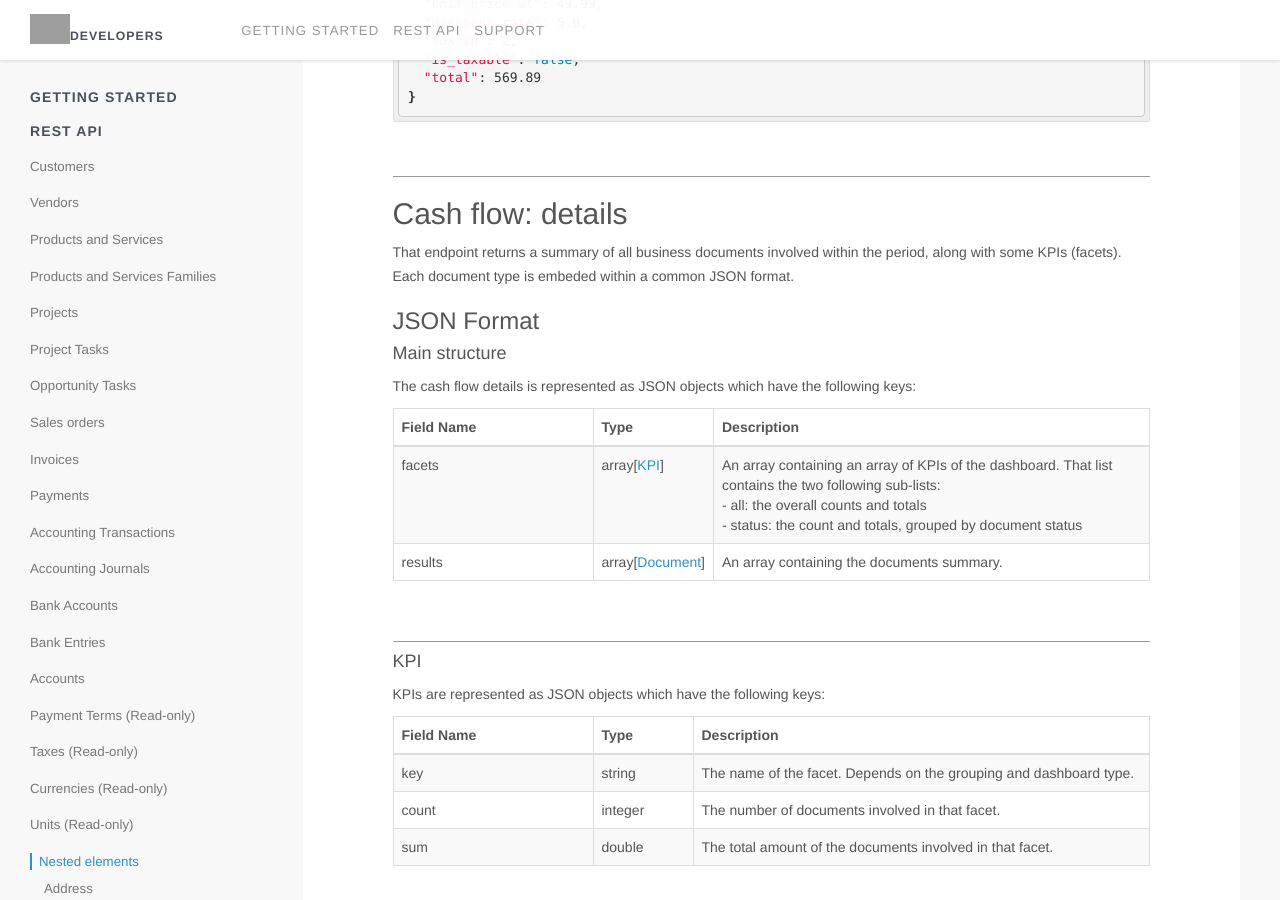
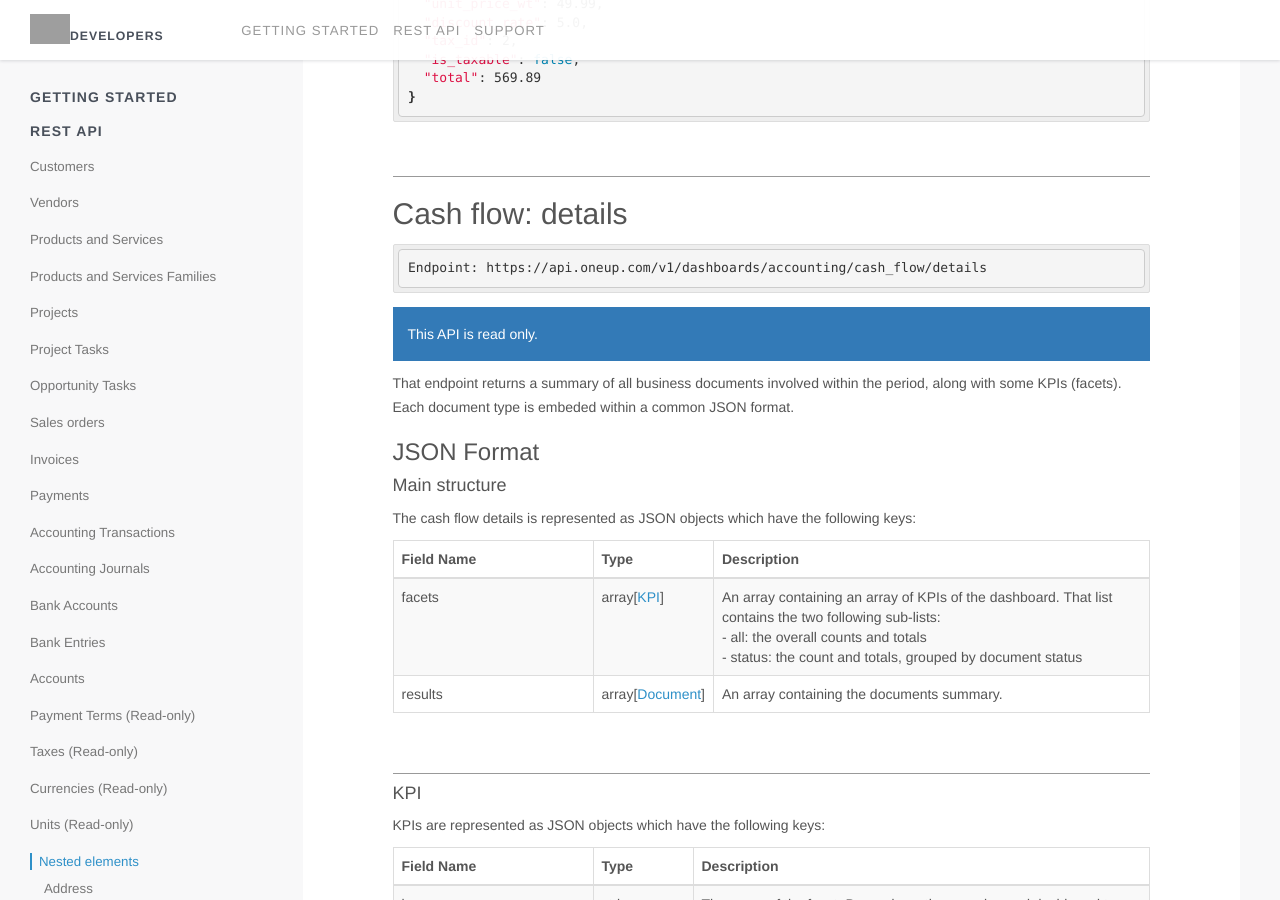
Before and after one commit to myERP/myerp.github.io, a Jekyll site: the page built from docs/1.0/api/index.html, in a window 1280 px wide and 900 px high, scrolled down 39656 px. Built offline with Jekyll 4.4.1, drawn with Linux system fonts in a browser that asks for light colours; nearby versions of some CDN libraries; Markdown is read by kramdown in place of the engine named in the settings; grey boxes are pictures that could not be loaded.

Commit message:
adds endpoint url and Read only tag on Cash flow details.

```diff
--- a/_config.yml
+++ b/_config.yml
@@ -49,6 +49,8 @@ resource:
     url: /opportunity_tasks
   project_tasks:
     url: /project_tasks
+  cash_flow_details:
+    url: /dashboards/accounting/cash_flow/details
 
 format:
   date: yyyy-MM-dd (e.g. 2013-06-26)
--- a/_includes/1.0/api/dashboards.html
+++ b/_includes/1.0/api/dashboards.html
@@ -1,6 +1,8 @@
 <div id="dashboards">
     <div id="cash_flow_details" class="group">
         <h2>Cash flow: details</h2>
+	    {% highlight bash %}Endpoint: {{ site.api.base_url }}{{ site.api.v1}}{{ site.resource.cash_flow_details.url}}{% endhighlight %}
+	    <p class="message bg-primary">This API is read only.</p>
         <p>That endpoint returns a summary of all business documents involved within the period, along with some KPIs (facets). Each document type is embeded within a common JSON format.</p>
         <h3>JSON Format</h3>
         <div id="cash_flow_details_main" class="group">
--- a/docs/1.0/api/index.html
+++ b/docs/1.0/api/index.html
@@ -252,7 +252,7 @@ title: "- REST API V1.0 Resources"
       </li>
       <!-- dashboards -->
       <li>
-          <a href="#dashboards">Dashboards</a>
+          <a href="#dashboards">Dashboards <span>(Read-only)</span></a>
           <ul class="nav nav-stacked">
               <li><a href="#cash_flow_details">Cash flow: details</a>
               </li>
```
